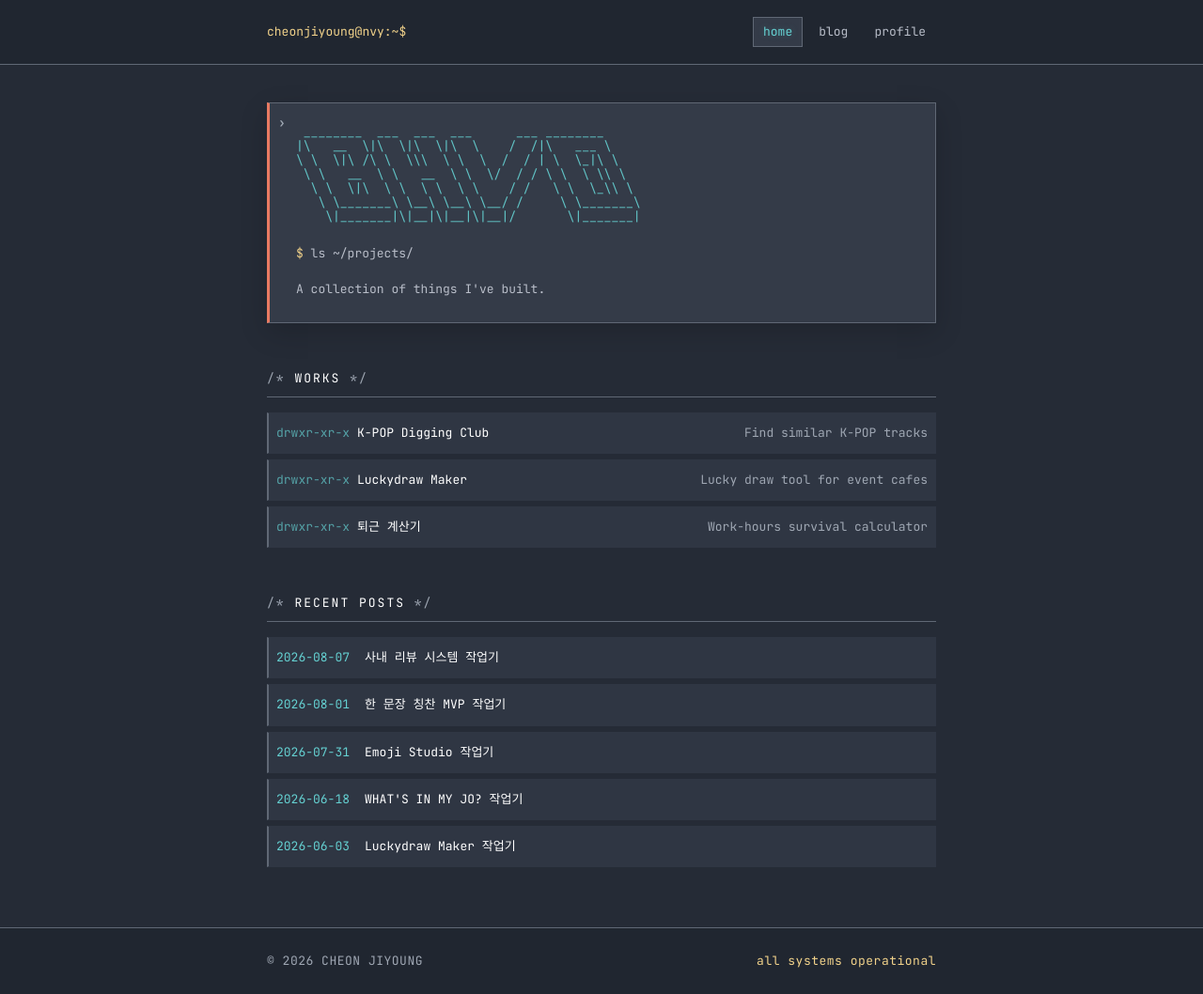
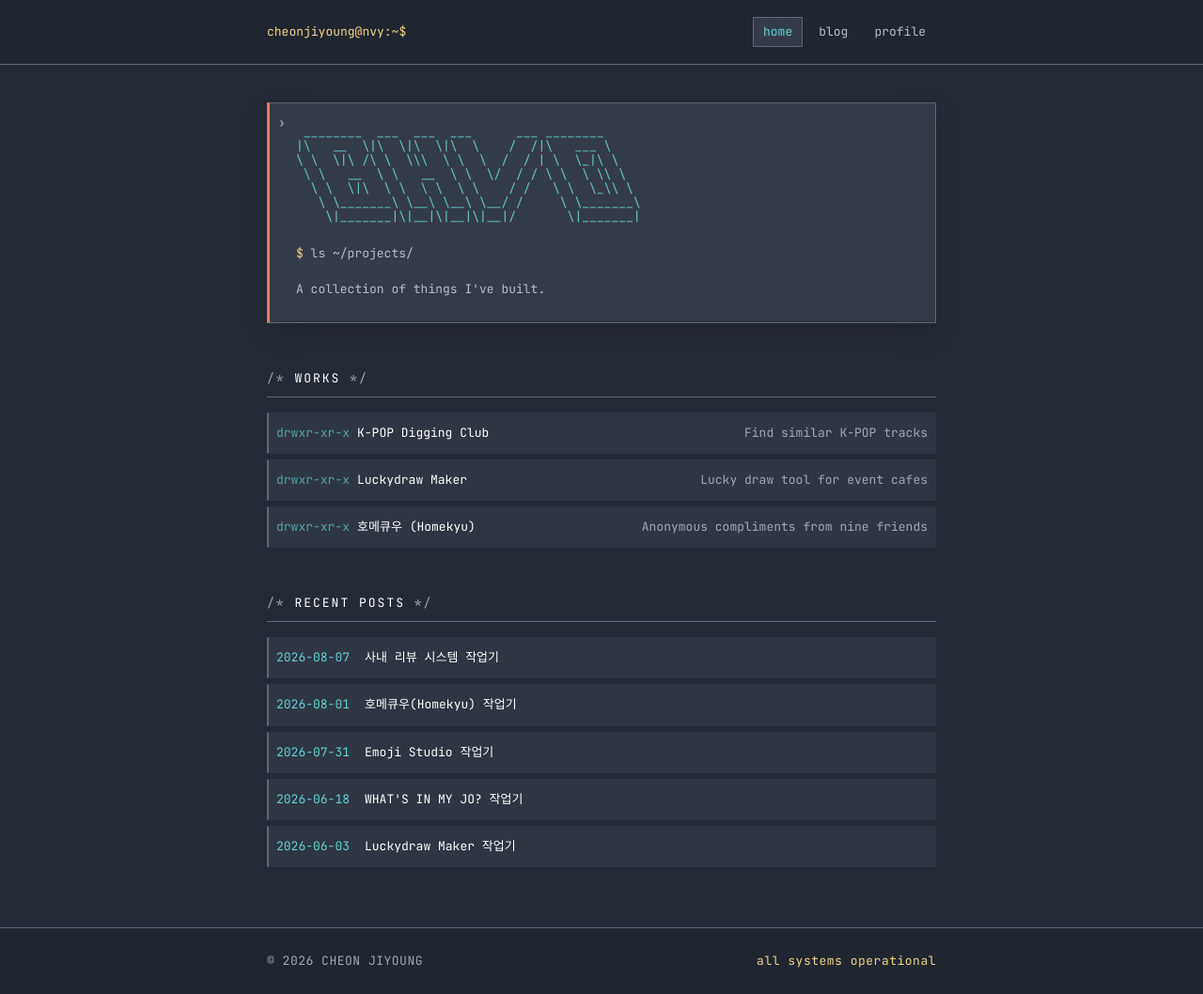
Before and after one commit to behaviodd/behaviodd.github.io, a Jekyll site: the page built from index.html, in a window 1280 px wide. Shown: the whole page at 94% size. Built offline with Jekyll 4.4.1, drawn with Linux system fonts in a browser that asks for light colours; some web fonts are replaced.

Commit message:
호메큐우 작업기와 서비스 링크 반영

```diff
--- a/_config.yml
+++ b/_config.yml
@@ -2,8 +2,6 @@ title: CHEON JIYOUNG
 url: https://behaviodd.github.io
 permalink: /blog/:slug/
 
-# React 소스 폴더는 Jekyll 빌드에서 제외한다.
-# 실제 배포본은 /work-hours/ 에 빌드된 정적 파일이 서빙된다.
 exclude:
   - work-hours-calculator/
   - vendor/
--- a/_posts/2026-08-01-praise-mvp.md
+++ b/_posts/2026-08-01-praise-mvp.md
@@ -1,12 +1,12 @@
 ---
-title: 한 문장 칭찬 MVP 작업기
+title: 호메큐우(Homekyu) 작업기
 date: 2026-08-01
 layout: post
 ---
 
 > 바이브 코딩 시리즈 · 6편 중 6편
 
-친구 아홉 명의 한 문장이 모이면, 내가 몰랐던 내 장점이 열리는 모바일 웹입니다. 쓴 사람이 누구인지는 끝까지 알 수 없습니다. [praise-red.vercel.app](https://praise-red.vercel.app/)
+친구 아홉 명의 한 문장이 모이면, 내가 몰랐던 내 장점이 열리는 모바일 웹 **호메큐우(Homekyu)**입니다. 쓴 사람이 누구인지는 끝까지 알 수 없습니다. [homekyu.com](https://homekyu.com/)
 
 ![아홉 개가 모여 열린 프로필 — 칭찬은 색과 도형이 제각각인 스티커로 붙는다 (데모 프로필)](/assets/images/praise-mvp/hero.jpg)
 
--- a/index.html
+++ b/index.html
@@ -34,12 +34,12 @@ title: Home
     <span class="project-desc">Lucky draw tool for event cafes</span>
 
   </a>
-  <a href="/work-hours/" class="project" target="_blank" rel="noopener">
+  <a href="https://homekyu.com/" class="project" target="_blank" rel="noopener">
     <div class="project-left">
       <span class="project-prefix">drwxr-xr-x</span>
-      <span class="project-name">퇴근 계산기</span>
+      <span class="project-name">호메큐우 (Homekyu)</span>
     </div>
-    <span class="project-desc">Work-hours survival calculator</span>
+    <span class="project-desc">Anonymous compliments from nine friends</span>
 
   </a>
 </div>
```
